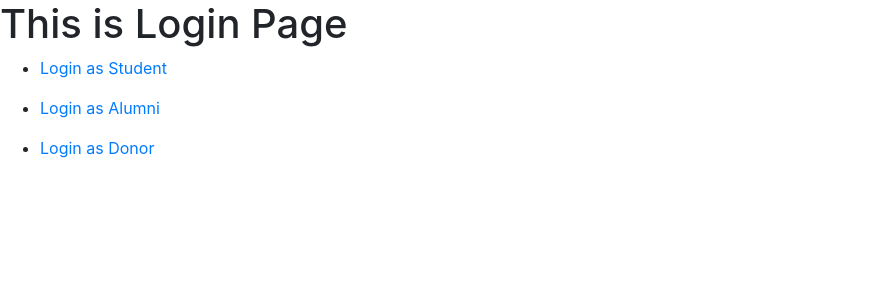
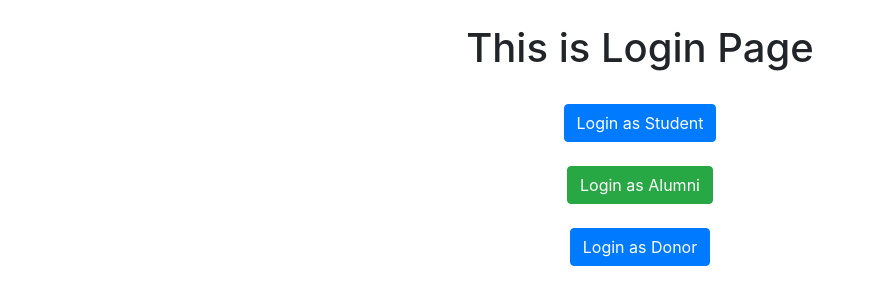
Before and after one commit to ShowmickKar/FIND-YOUR-BRACU-MATES-CSE370-PROJECT-SPRING-2022, a PHP site: page /login.php in a window 1280 px wide. Shown: the top 305 px of the page, without its empty margins (0-874 px from the left). Run offline with PHP 8.4, Linux system fonts and the light colour scheme.

Commit message:
Update login.php

```diff
--- a/login.php
+++ b/login.php
@@ -11,9 +11,9 @@
 </head>
 
 <body>
-    <h1>This is Login Page</h1>
+    <h1 class='text-center mt-4'>This is Login Page</h1>
     <div>
-        <ul>
+        <!-- <ul>
             <li><a href="student_login.php">Login as Student</a></li>
         </ul>
         <ul>
@@ -21,7 +21,12 @@
         </ul>
         <ul>
             <li><a href="donor_login.php">Login as Donor</a></li>
-        </ul>
+        </ul> -->
+        <div class='text-center p-4'>
+        <a href="student_login.php" class="btn btn-primary mb-4">Login as Student</a> </br>
+        <a href="alumni_login.php" class="btn btn-success mb-4">Login as Alumni</a></br>
+        <a href="donor_login.php" class="btn btn-primary ">Login as Donor</a>
+    </div>
     </div>
 </body>
 
```
